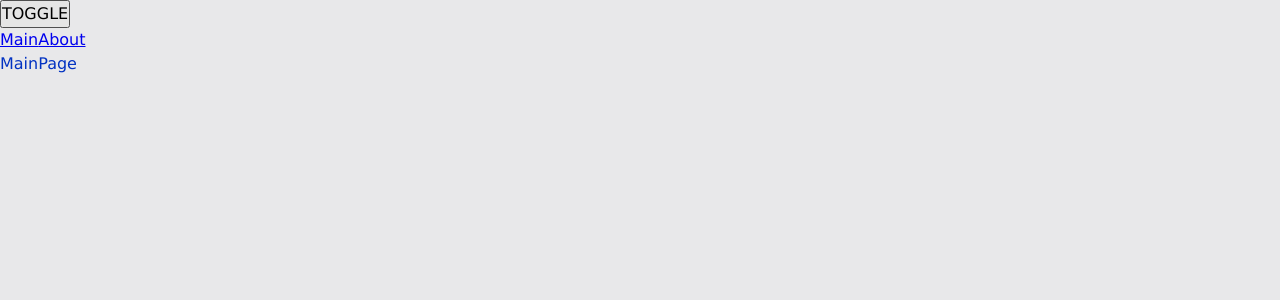
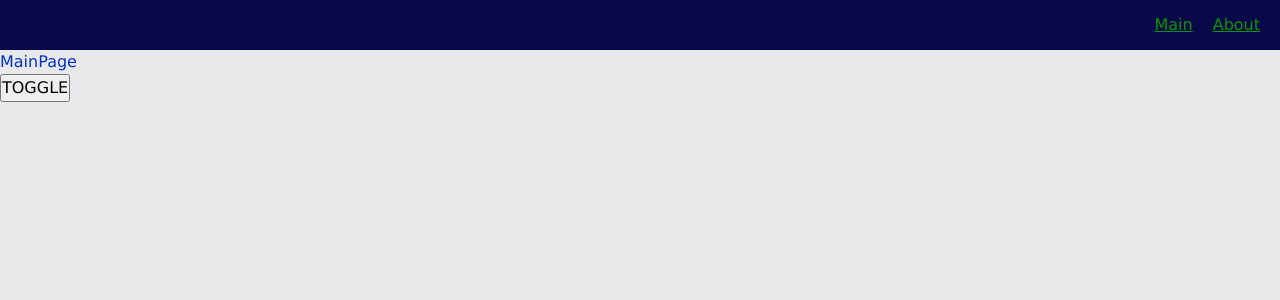
Before and after one commit to MakhmudAliev/React-Production, a React app: page / in a window 1280 px wide. Shown: the top 300 px of the page. Built offline with nearby package versions, Linux system fonts and the light colour scheme.

Commit message:
add design theme

```diff
--- a/src/app/App.tsx
+++ b/src/app/App.tsx
@@ -3,18 +3,18 @@ import { useTheme } from 'app/providers/ThemeProvider';
 import { AppRouter } from 'app/providers/ThemeProvider/router';
 import { classNames } from 'shared/lib/classNames/classNames';
 import './styles/index.scss';
+import { Navbar } from 'widgets/Navbar';
 
 const App = () => {
   const { theme, toggleTheme } = useTheme();
 
   return (
     <div className={classNames('app', {}, [theme])}>
+      <Navbar />
+      <AppRouter />
       <p>
         <button onClick={toggleTheme}>TOGGLE</button>
       </p>
-      <Link to="/">Main</Link>
-      <Link to="/about">About</Link>
-      <AppRouter />
     </div>
   );
 };
--- a/src/app/styles/themes/dark.scss
+++ b/src/app/styles/themes/dark.scss
@@ -1,6 +1,9 @@
 .app.dark {
-  --bg-color: #0e0e75;
+  --bg-color: #090949;
+  --inverted-bg-color: #e8e8ea;
 
   --primary-color: #049604;
   --secondary-color: #04ff04;
+  --inverted-primary-color: #0232c2;
+  --inverted-secondary-color: #0452ff;
 }
--- a/src/app/styles/themes/normal.scss
+++ b/src/app/styles/themes/normal.scss
@@ -1,6 +1,9 @@
 .app.light {
   --bg-color: #e8e8ea;
+  --inverted-bg-color: #090949;
 
   --primary-color: #0232c2;
-  --secondary-color: #0449e0;
+  --secondary-color: #0452ff;
+  --inverted-primary-color: #049604;
+  --inverted-secondary-color: #04ff04;
 }
--- a/src/app/styles/variables/global.scss
+++ b/src/app/styles/variables/global.scss
@@ -8,4 +8,6 @@
   --font-size-l: 24px;
   --font-line-l: 32px;
   --font-l: var(--font-size-l) / var(--font-line-l) var(--font-family-main);
+
+  --navbar-height: 50px;
 }
--- a/src/shared/lib/classNames/classNames.ts
+++ b/src/shared/lib/classNames/classNames.ts
@@ -1,9 +1,9 @@
 type Mods = Record<string, string | boolean>;
 
-export function classNames(cls: string, mods: Mods, additional: string[]): string {
+export function classNames(cls: string, mods: Mods = {}, additional: string[] = []): string {
   return [
     cls,
-    ...additional,
+    ...additional.filter(Boolean),
     ...Object.entries(mods)
       .filter(([className, value]) => Boolean(value))
       .map(([className]) => className),
--- /dev/null
+++ b/src/shared/ui/AppLink/AppLink.module.scss
@@ -0,0 +1,11 @@
+.AppLink {
+  color: var(--primary-color);
+}
+
+.primary {
+  color: var(--primary-color);
+}
+
+.secondary {
+  color: var(--inverted-primary-color);
+}
--- /dev/null
+++ b/src/shared/ui/AppLink/AppLink.tsx
@@ -0,0 +1,22 @@
+import { Link, LinkProps } from 'react-router-dom';
+import { classNames } from 'shared/lib/classNames/classNames';
+import cls from './AppLink.module.scss';
+import { FC } from 'react';
+
+export enum AppLinkTheme {
+  PRIMARY = 'primary',
+  SECONDARY = 'secondary',
+}
+
+interface AppLinkProps extends LinkProps {
+  className?: string;
+  theme?: AppLinkTheme;
+}
+
+export const AppLink: FC<AppLinkProps> = ({ className, children, to, theme = AppLinkTheme.PRIMARY, ...otherProps }) => {
+  return (
+    <Link to={to} className={classNames(cls.AppLink, {}, [className, cls[theme]])} {...otherProps}>
+      {children}
+    </Link>
+  );
+};
--- /dev/null
+++ b/src/widgets/Navbar/index.ts
@@ -0,0 +1 @@
+export { Navbar } from './ui/Navbar';
--- /dev/null
+++ b/src/widgets/Navbar/ui/Navbar.module.scss
@@ -0,0 +1,10 @@
+.navbar {
+  width: 100%;
+  height: var(--navbar-height);
+  background-color: var(--inverted-bg-color);
+  display: flex;
+  align-items: center;
+  padding: 20px;
+  gap: 20px;
+  justify-content: end;
+}
--- /dev/null
+++ b/src/widgets/Navbar/ui/Navbar.tsx
@@ -0,0 +1,20 @@
+import { classNames } from 'shared/lib/classNames/classNames';
+import { AppLink, AppLinkTheme } from 'shared/ui/AppLink/AppLink';
+import cls from './Navbar.module.scss';
+
+interface NavbarProps {
+  className?: string;
+}
+
+export const Navbar = ({ className }: NavbarProps) => {
+  return (
+    <div className={classNames(cls.navbar, {}, [className])}>
+      <AppLink theme={AppLinkTheme.SECONDARY} to="/">
+        Main
+      </AppLink>
+      <AppLink theme={AppLinkTheme.SECONDARY} to="/about">
+        About
+      </AppLink>
+    </div>
+  );
+};
```
